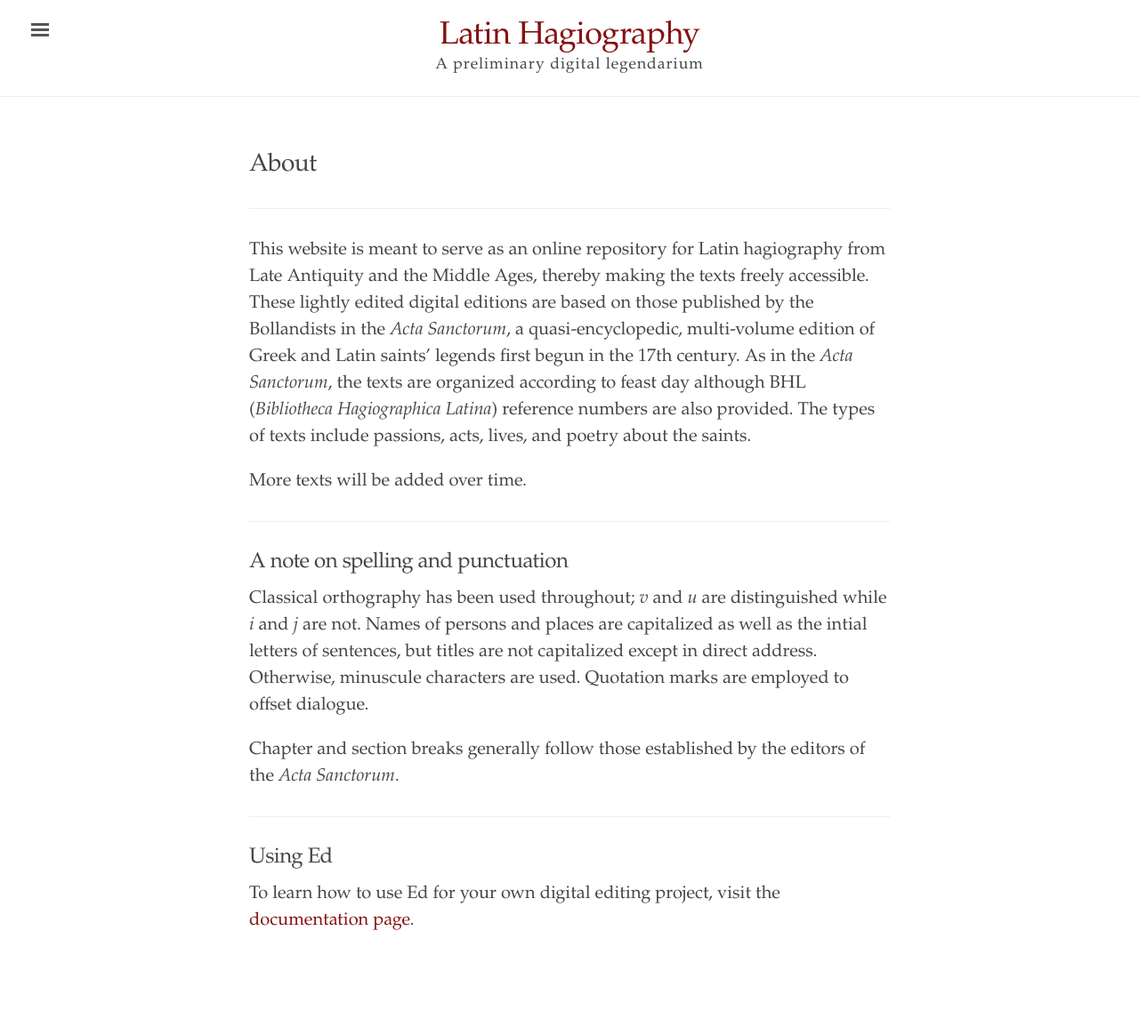
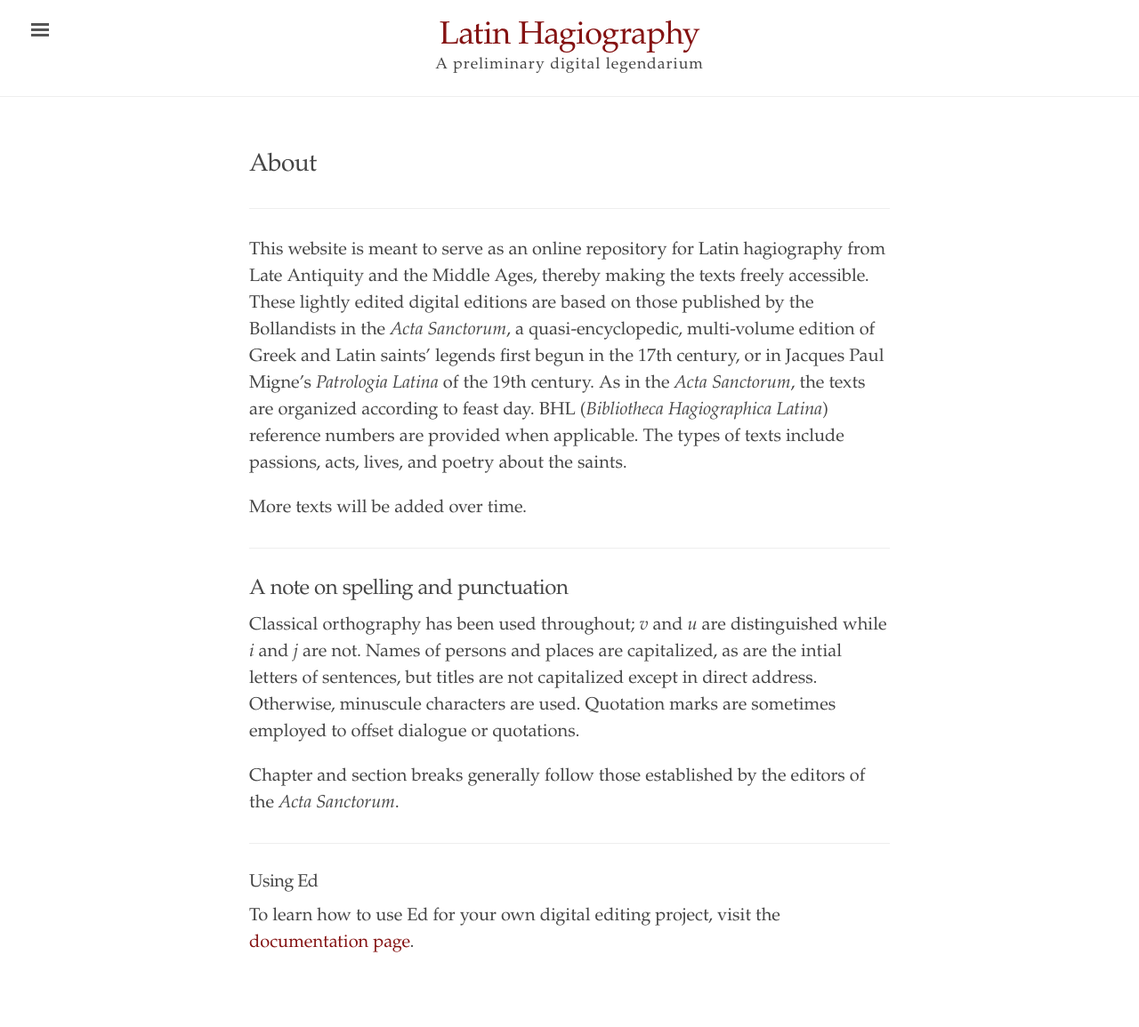
Before and after one commit to cjkoepke1/latin-hagiography, a Jekyll site: the page built from about.md, in a window 1280 px wide. Shown: the whole page at 89% size. Built offline with Jekyll 4.4.1, drawn with Linux system fonts in a browser that asks for light colours; before the commit the page ends 1130 px from its top, so only the background shows below that.

Commit message:
Update about.md

```diff
--- a/about.md
+++ b/about.md
@@ -5,7 +5,7 @@
 
 ---
 
-This website is meant to serve as an online repository for Latin hagiography from Late Antiquity and the Middle Ages, thereby making the texts freely accessible. These lightly edited digital editions are based on those published by the Bollandists in the *Acta Sanctorum*, a quasi-encyclopedic, multi-volume edition of Greek and Latin saints' legends first begun in the 17th century. As in the *Acta Sanctorum*, the texts are organized according to feast day although BHL (*Bibliotheca Hagiographica Latina*) reference numbers are also provided. The types of texts include passions, acts, lives, and poetry about the saints.
+This website is meant to serve as an online repository for Latin hagiography from Late Antiquity and the Middle Ages, thereby making the texts freely accessible. These lightly edited digital editions are based on those published by the Bollandists in the *Acta Sanctorum*, a quasi-encyclopedic, multi-volume edition of Greek and Latin saints' legends first begun in the 17th century, or in Jacques Paul Migne's *Patrologia Latina* of the 19th century. As in the *Acta Sanctorum*, the texts are organized according to feast day. BHL (*Bibliotheca Hagiographica Latina*) reference numbers are provided when applicable. The types of texts include passions, acts, lives, and poetry about the saints.
 
 More texts will be added over time.
 
@@ -13,13 +13,13 @@
 
 ## A note on spelling and punctuation
 
-Classical orthography has been used throughout; *v* and *u* are distinguished while *i* and *j* are not. Names of persons and places are capitalized as well as the intial letters of sentences, but titles are not capitalized except in direct address. Otherwise, minuscule characters are used. Quotation marks are employed to offset dialogue.
+Classical orthography has been used throughout; *v* and *u* are distinguished while *i* and *j* are not. Names of persons and places are capitalized, as are the intial letters of sentences, but titles are not capitalized except in direct address. Otherwise, minuscule characters are used. Quotation marks are sometimes employed to offset dialogue or quotations.
 
 Chapter and section breaks generally follow those established by the editors of the *Acta Sanctorum*.
 
 ---
 
-## Using Ed
+### Using Ed
 
 To learn how to use Ed for your own digital editing project, visit the
 [documentation page](http://minicomp.github.io/ed/documentation).
```
